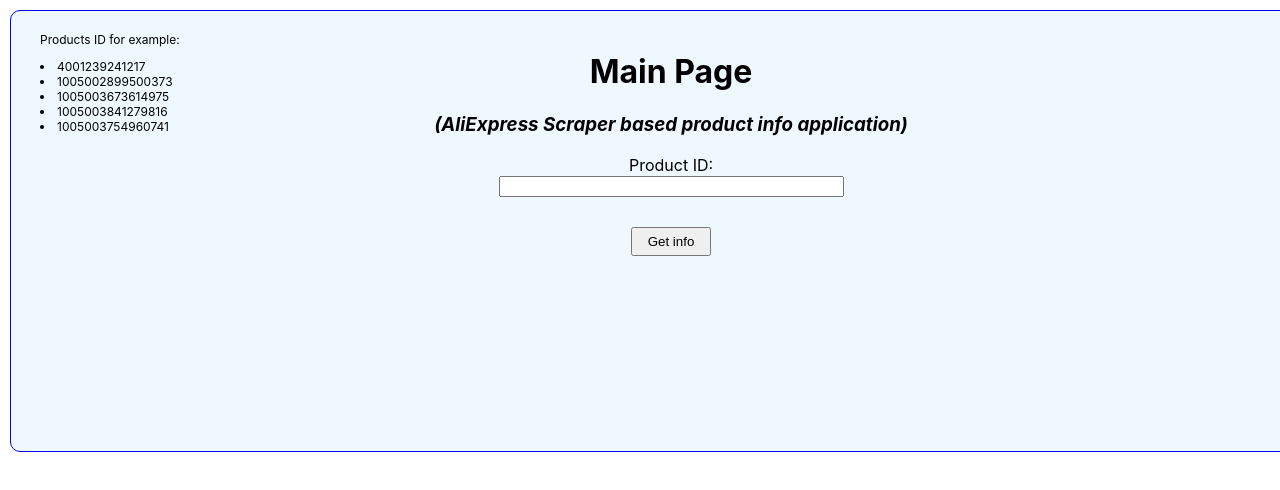
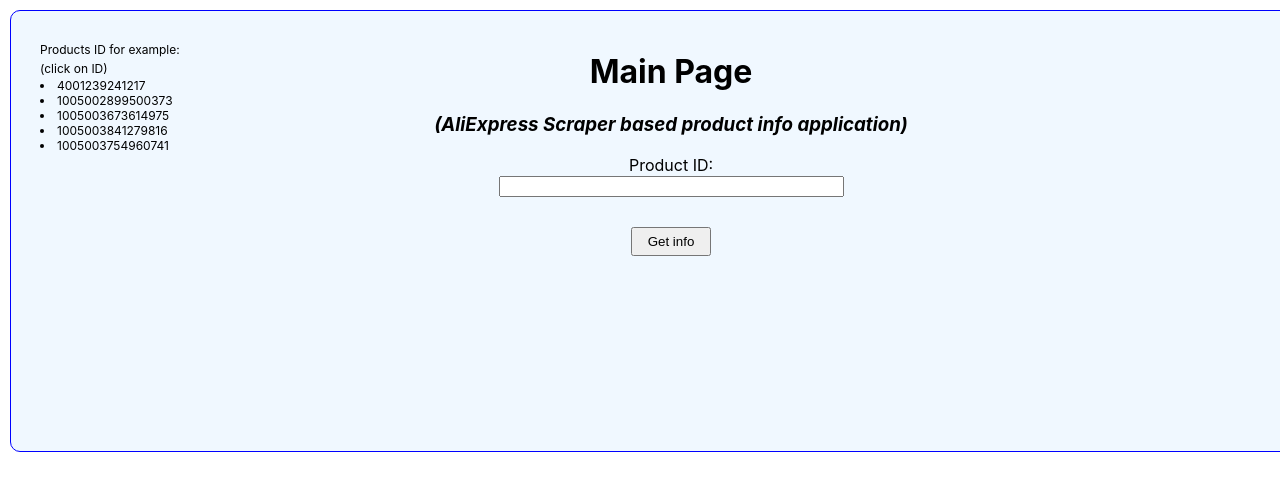
Before and after one commit to KestutisPetkelis/Aliexpress_scrap_FrontEnd, a React (Create React App) app: page / in a window 1280 px wide. Shown: the top 490 px of the page. Built offline with nearby package versions, Linux system fonts and the light colour scheme.

Commit message:
add value on click toID input fiels

```diff
--- a/src/App.css
+++ b/src/App.css
@@ -145,16 +145,18 @@
 }
 .examples{
   position: absolute;
-  top:20px;
+  top:40px;
   left:40px;
   text-align: left;
   font-size: 12px;
 
 }
-/* li {
+li {
   cursor: pointer;
-} */
-
+}
+.examples p{
+  margin: 2px 0;
+}
 /*  Spinner */
 .rotate{
   animation-name: rotate;
--- a/src/components/MainPage.js
+++ b/src/components/MainPage.js
@@ -1,5 +1,5 @@
 import React from 'react';
-import { useRef, useState, useEffect } from 'react';
+import { useRef, useState} from 'react';
 import {useNavigate} from 'react-router-dom'
 
 import { ImSpinner9 } from "react-icons/im";
@@ -10,11 +10,10 @@
     const nav = useNavigate()
     const [loading, setLoading] = useState(true)    // tikrinimui ar uzsikrove is serverio
     const [exampleNum, setExampleNum] = useState("")
-    const numEx=useRef()
 
-    const setnumEx=()=>{
-        console.log(numEx.current.textContent)
-        // setExampleNum(numEx.current.textContent)
+    const setnumEx=(e)=>{
+        console.log(e, e.target.innerText)
+        setExampleNum(e.target.innerText)
     }
 
     const getinfo =async()=>{
@@ -38,13 +37,6 @@
         console.log("get info ", product)
     }
 
-    // useEffect(() => {
-    //     setnumEx()
-    //     console.log("zzz");
-    //   }, [exampleNum]);
-
-
-
   return (
     <div>
         <h1>Main Page</h1>
@@ -54,12 +46,13 @@
         <button onClick={()=>{getinfo(); setLoading(false)}}>Get info</button>
 
             <div className='d-flex column ali-start just-start examples' >
-                <p>Products ID for example:</p>
-                <li onClick={()=>setnumEx()} ref={numEx}>4001239241217</li>
-                <li onClick={()=>setnumEx()} ref={numEx}>1005002899500373</li>
-                <li onClick={()=>setnumEx()} ref={numEx}>1005003673614975</li>
-                <li onClick={()=>setnumEx()} ref={numEx}>1005003841279816</li>
-                <li onClick={()=>setnumEx()} ref={numEx}>1005003754960741</li>
+                <p> Products ID for example:</p>
+                <p>(click on ID)</p>
+                <li onClick={(e)=>setnumEx(e)}>4001239241217</li>
+                <li onClick={(e)=>setnumEx(e)}>1005002899500373</li>
+                <li onClick={(e)=>setnumEx(e)}>1005003673614975</li>
+                <li onClick={(e)=>setnumEx(e)}>1005003841279816</li>
+                <li onClick={(e)=>setnumEx(e)}>1005003754960741</li>
             </div>
             {!loading && <div >
                     <p>Loading...</p>
```
